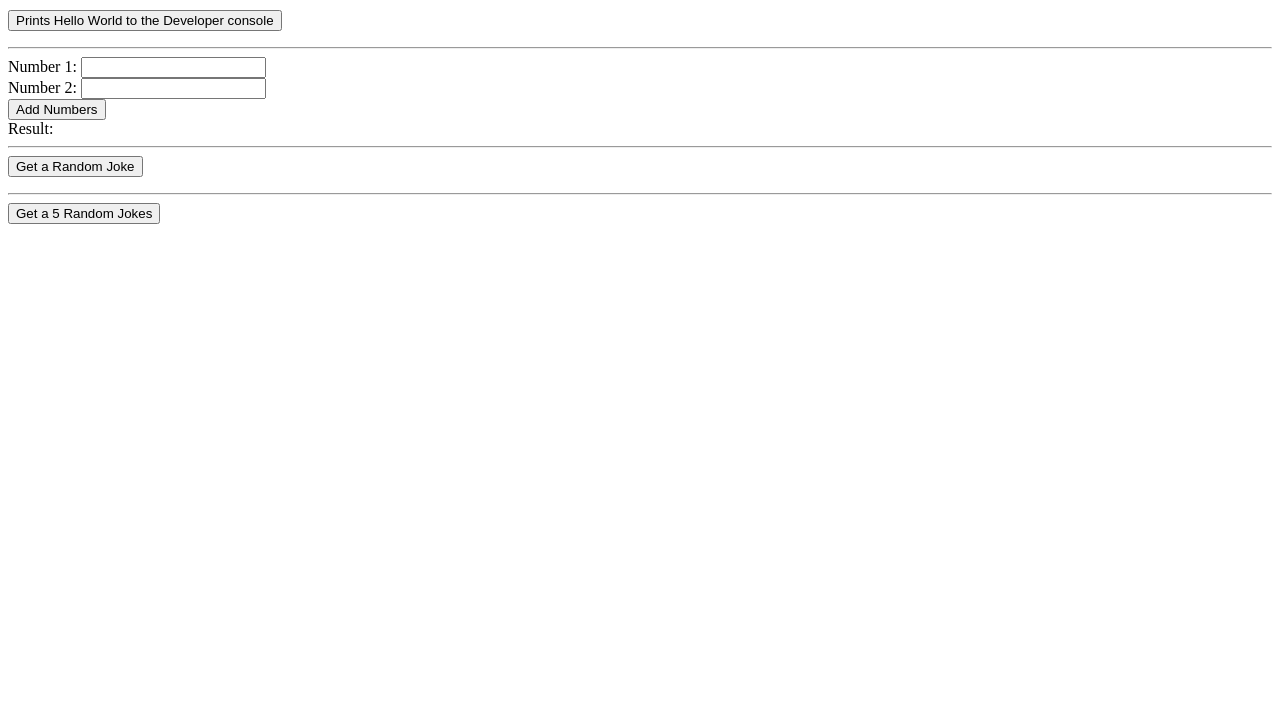
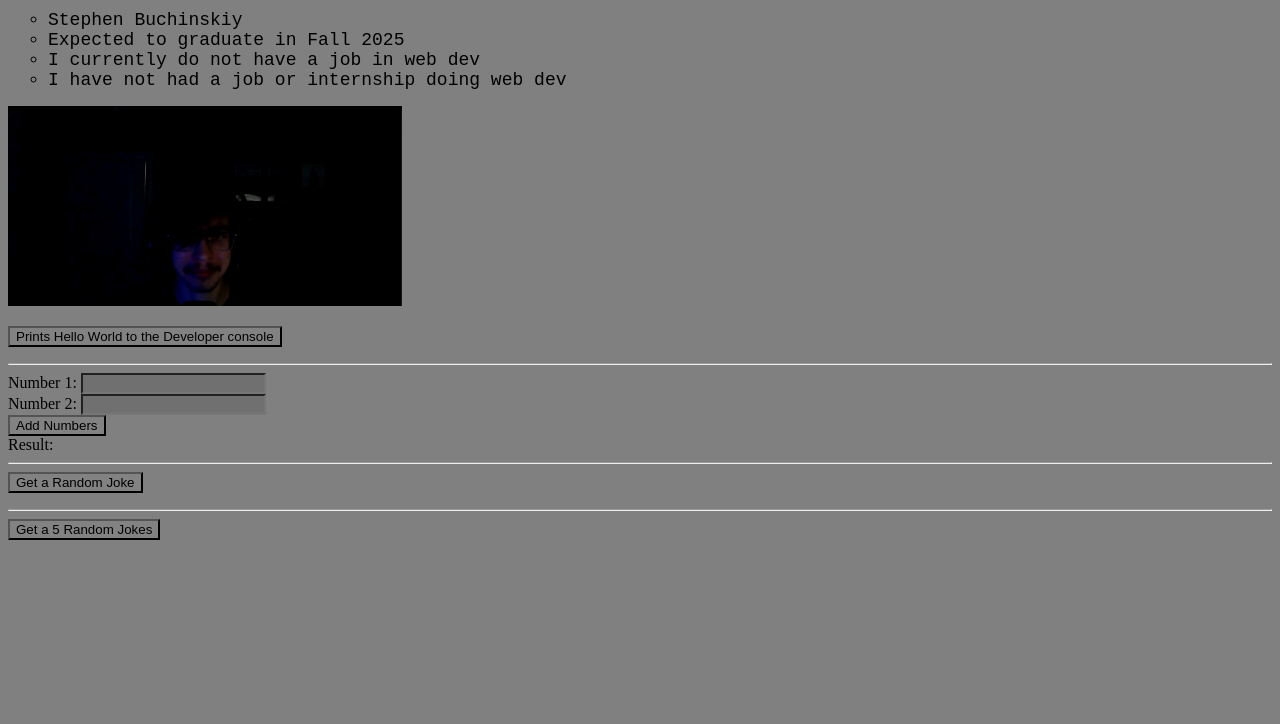
Before and after one commit to StephenBuchinskiy/web-dev-starter, a website: page index.html in a window 1280 px wide. Shown: the part 76-800 px from the top of the page. Drawn offline with Linux system fonts and the light colour scheme.

Commit message:
Finished M2.2 Lab

```diff
--- a/css/style.css
+++ b/css/style.css
@@ -27,3 +27,24 @@ tbody tr:nth-child(even) {
 tbody tr:hover {
   background-color: #e9e9e9;
 }
+
+body {
+  background-color: #808080;
+}
+
+button {
+  background-color: #828282;
+}
+
+input {
+  background-color: #707070;
+}
+
+ul {
+  list-style-type: circle;
+}
+
+li {
+  font-size: large;
+  font-family: 'Courier New', Courier, monospace;
+}
--- a/index.html
+++ b/index.html
@@ -12,6 +12,13 @@
 
 <body>
   <h1>HTML Rocks!</h1>
+  <ul>
+    <li>Stephen Buchinskiy</li>
+    <li>Expected to graduate in Fall 2025</li>
+    <li>I currently do not have a job in web dev</li>
+    <li>I have not had a job or internship doing web dev</li>
+  </ul>
+  <img src="img/cameraweird.png" height="200" alt="A picture of me"/>
   <p>
     <button  onclick="helloWorld()">Prints Hello World to the Developer console</button>
   </p>
--- a/js/main.js
+++ b/js/main.js
@@ -7,10 +7,10 @@
  */
 
 /**
- * This function prints the string 'Hello World' to the console
+ * This function displays the string 'Hello World' to the user via a dialog box
  */
 export function helloWorld() {
-    console.log('Hello World');
+    alert('Hello World');
 }
 
 /**
```
Also changed, not shown: test/test.js (+23 -0 lines), README.md, img/cameraweird.png (added).
